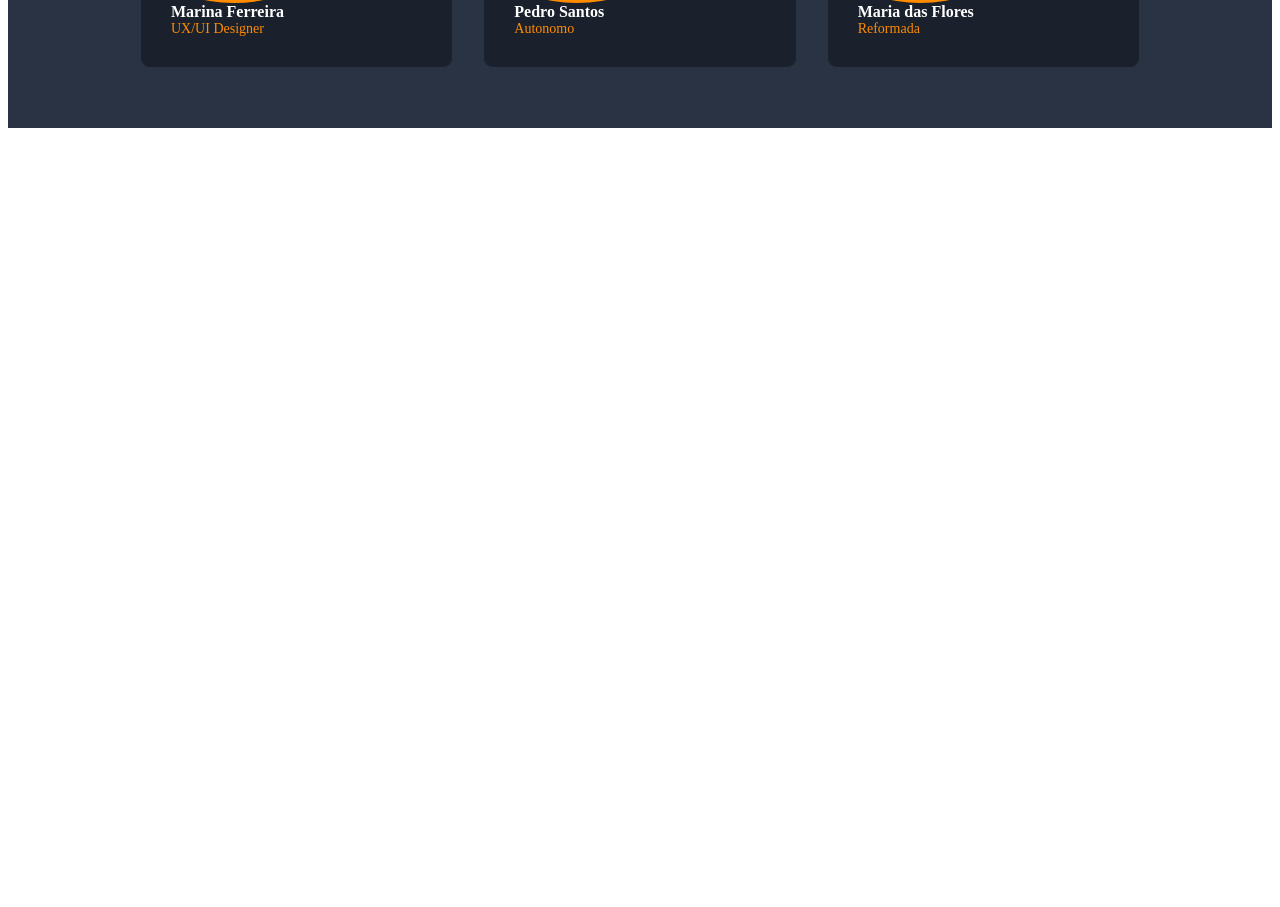
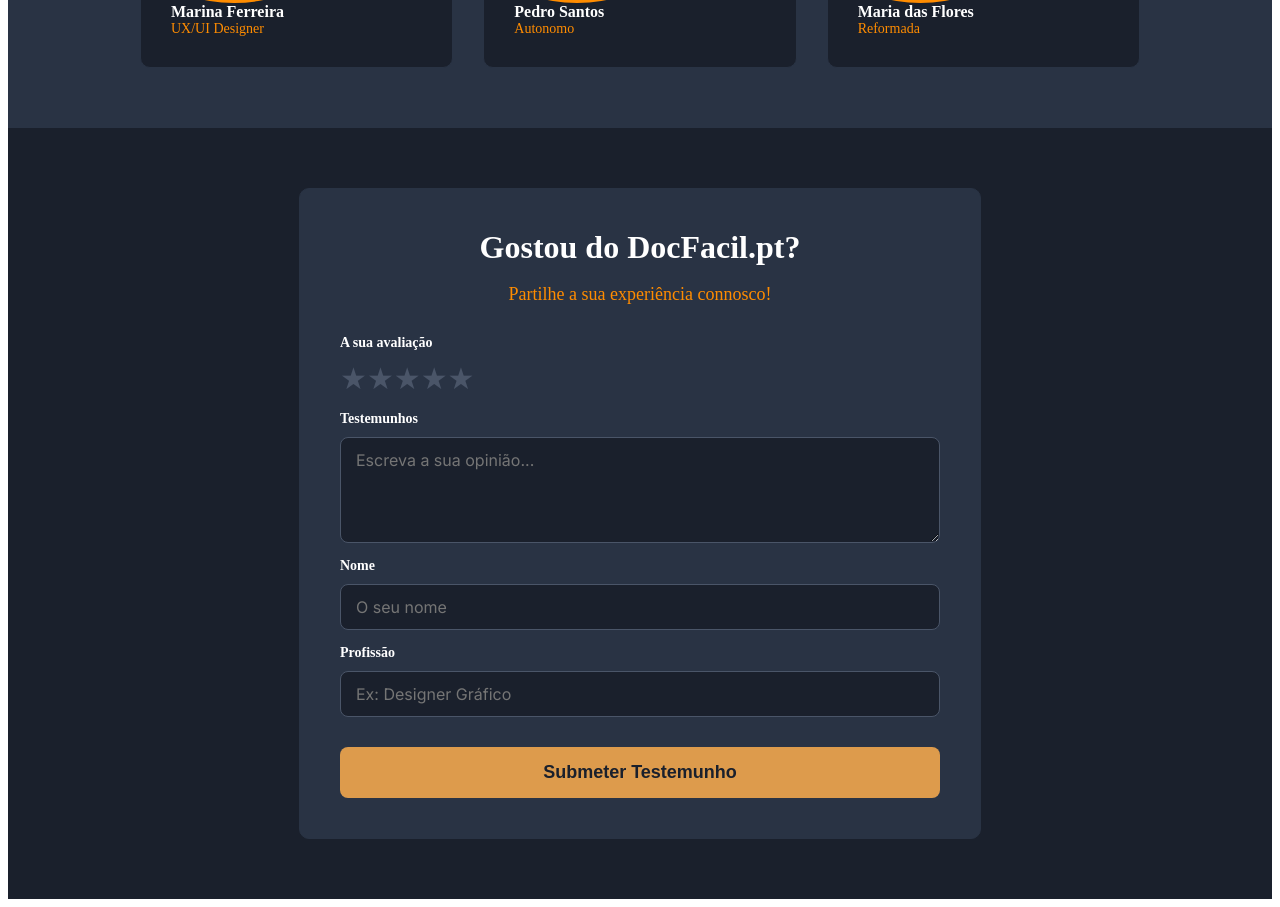
Before and after one commit to tiagodearaujo13-lab/docfacil-frontend-react, a React (Vite) app: page / in a window 1280 px wide. Shown: the part 2680-3587 px from the top of the page. Before the commit the page ends 2816 px from the top, so only its background shows below. Built offline with nearby package versions, Linux system fonts and the light colour scheme.

Commit message:
Criei o componente FeedbackForm com inputs controlados (useState)

```diff
--- a/src/App.jsx
+++ b/src/App.jsx
@@ -3,6 +3,7 @@
 import Features from './components/Features.jsx';
 import Steps from './components/Steps.jsx';
 import Testimonials from './components/Testimonials.jsx';
+import FeedbackForm from './components/FeedbackForm.jsx';
 
 
 function App() {
@@ -19,6 +20,8 @@
 
     <Testimonials />
 
+    <FeedbackForm />
+
     </>
   );
 }
--- /dev/null
+++ b/src/components/FeedbackForm.jsx
@@ -0,0 +1,65 @@
+import { useState } from 'react';
+import styles from './FeedbackForm.module.css';
+
+function FeedbackForm() {
+
+    const [estrelas, setEstrelas] = useState(0);
+    const [testemunho, setTestemunho] = useState('');
+    const [nome, setNome] = useState('');
+    const [profissao, setProfissao] = useState('');
+
+    return(
+        <div className={styles.feedbackSection}>
+
+            <div className={styles.formCard}>
+
+                <h2>Gostou do DocFacil.pt?</h2>
+
+                <p>Partilhe a sua experiência connosco!</p>
+
+                <form className={styles.form}>
+
+                    <label>A sua avaliação</label>
+
+                    <div className={styles.estrelasInput}>★★★★★</div>
+
+                     <label htmlFor="testemunho">Testemunhos</label>
+
+                     <textarea
+                      id="testemunho"
+                      rows="4"
+                      placeholder="Escreva a sua opinião..."
+                      value={testemunho}
+                      onChange={(e) => setTestemunho(e.target.value)}
+                     />
+
+                     <label htmlFor="nome">Nome</label>
+                     <input
+                      type="text"
+                      id="nome"
+                      placeholder="O seu nome"
+                      value={nome}
+                      onChange={(e) => setNome(e.target.value)}
+                     />
+
+                     <label htmlFor="profissao">Profissão</label>
+                     <input
+                      type="text"
+                      id="profissao"
+                      placeholder="Ex: Designer Gráfico"
+                      value={profissao}
+                      onChange={(e) => setProfissao(e.target.value)}
+                     />
+
+                     <button type="submit" className={styles.botaoLaranja}>
+                        Submeter Testemunho
+                        </button>
+
+
+                </form>
+            </div>
+        </div>
+    );
+}
+
+export default FeedbackForm;
--- /dev/null
+++ b/src/components/FeedbackForm.module.css
@@ -0,0 +1,80 @@
+.feedbackSection {
+    background-color: #1a202c;
+    color: white;
+    padding: 60px 30px;
+}
+
+.formCard {
+    background-color: #293344;
+    max-width: 600px;
+    margin: 0 auto;
+    padding: 40px;
+    border-radius: 10px;
+    border: 1px solid #293344;
+}
+
+.formCard:hover {
+    border-color: #ff8c00;
+    cursor: pointer;
+}
+
+.formCard h2 {
+    text-align: center;
+    font-size: 32px;
+    font-weight: bold;
+    margin-top: 0;
+    margin-bottom: 10px;
+}
+
+.formCard p {
+    text-align: center;
+    font-size: 18px;
+    color: #ff8c00;
+    margin-bottom: 30px;
+}
+
+.form {
+    display: flex;
+    flex-direction: column;
+    gap: 15px;
+}
+
+.form label {
+    font-weight: bold;
+    font-size: 14px;
+    color: white;
+    margin-bottom: -5px;
+}
+
+.form input[type="text"],
+.form textarea {
+    background-color: #1a202c;
+    border: 1px solid #4a5568;
+    color: white;
+    padding: 12px 15px;
+    border-radius: 8px;
+    font-size: 16px;
+    font-family: 'Inter', sans-serif;
+}
+
+.botaoLaranja {
+    background-color: #dd9b4c;
+    color: #1a202c;
+    font-size: 18px;
+    font-weight: bold;
+    text-decoration: none;
+    padding: 15px 30px;
+    border-radius: 8px;
+    border: none;
+    cursor: pointer;
+    margin-top: 15px;
+}
+
+.botaoLaranja:hover {
+    background-color: #ff8c00;
+}
+
+.estrelasInput {
+    color: #4a5568;
+    font-size: 30px;
+}
```
